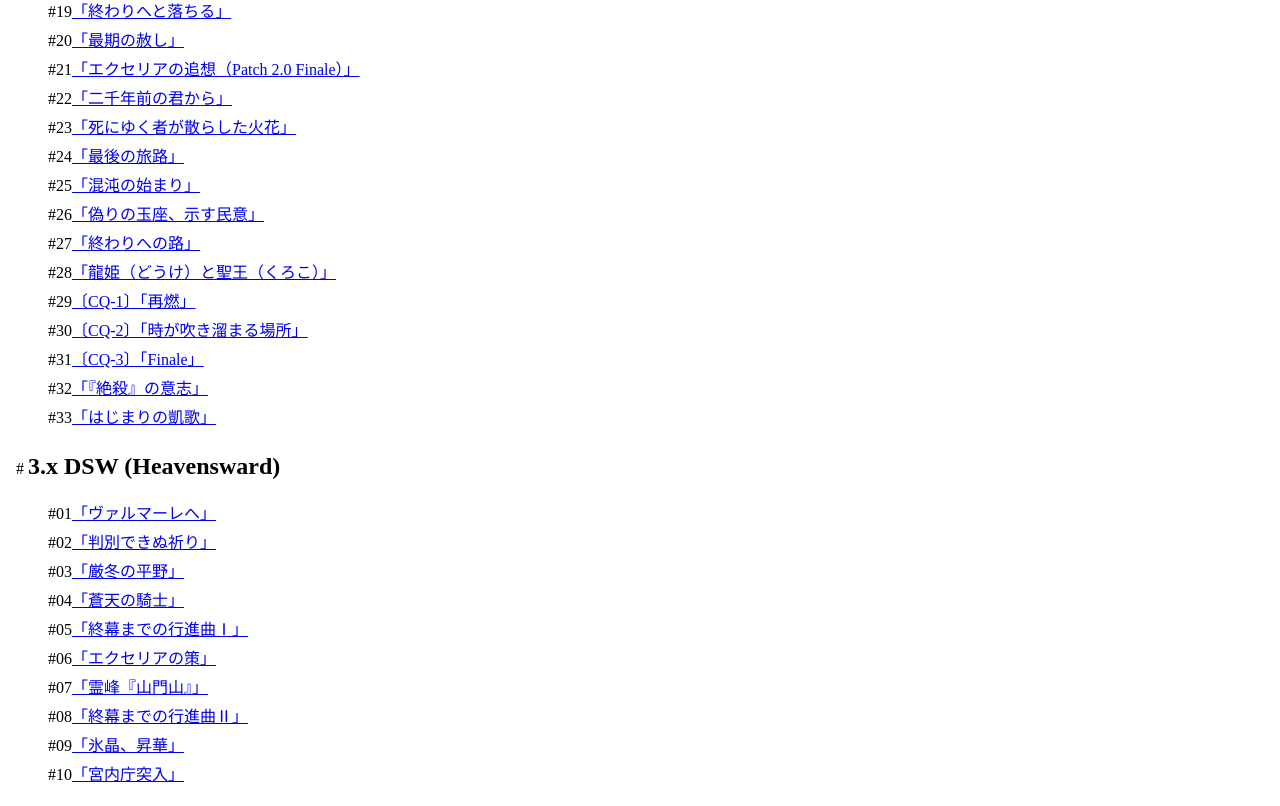
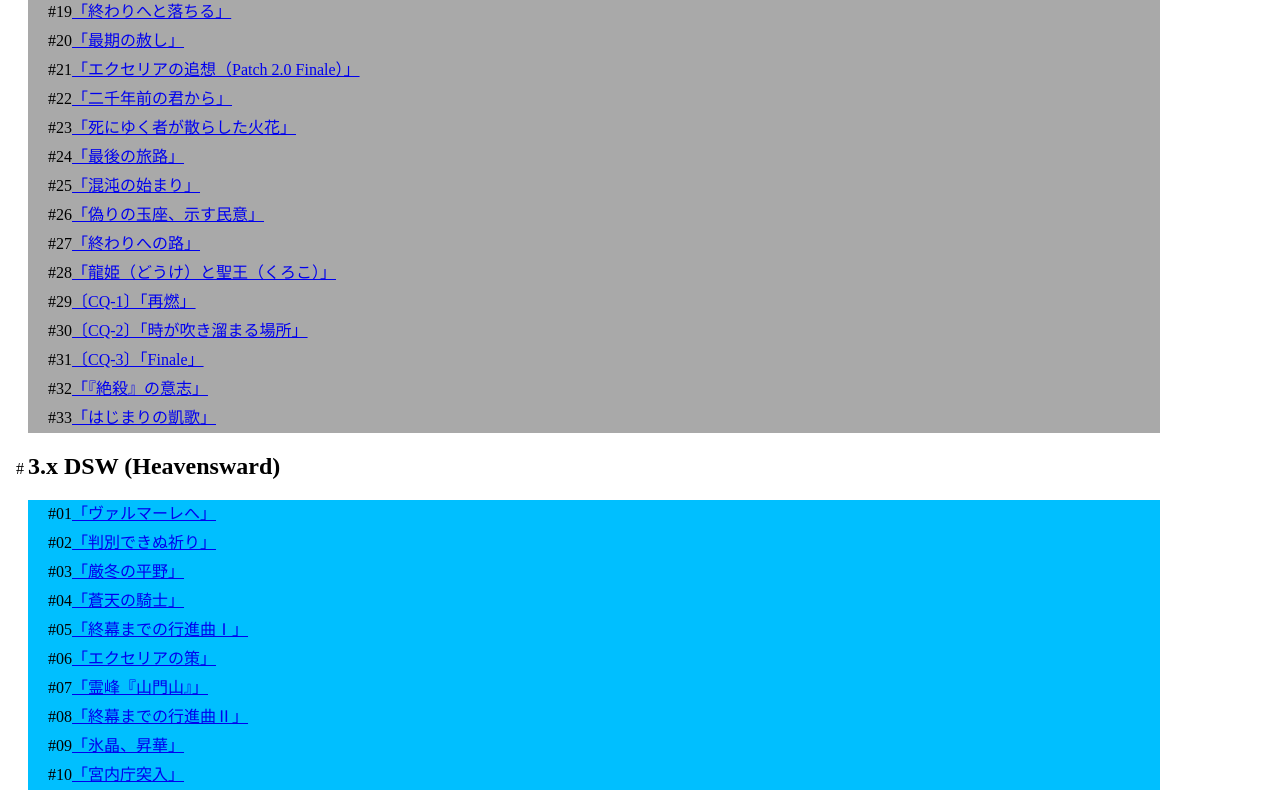
Before and after one commit to Ho9tocraft/scenario-dist, a plain HTML site: page index.html in a window 1280 px wide. Shown: the part 651-1457 px from the top of the page. Drawn offline with Linux system fonts and the light colour scheme.

Commit message:
CSS調整

```diff
--- a/css/style.css
+++ b/css/style.css
@@ -24,3 +24,11 @@ ol.episode_list > li {
     margin-bottom: 5px;
     width: 600px;
 }
+
+.arr {
+    background-color: darkgrey;
+}
+
+.heavensward {
+    background-color: deepskyblue;
+}
--- a/index.html
+++ b/index.html
@@ -11,7 +11,7 @@
     <ul class="expansion_patch">
         <li>
             <h2>2.x ARR</h2>
-            <ol class="episode_list">
+            <ol class="episode_list arr">
                 <li>#01<a href="./2.x ARR/第1話「　に還る冒険者」.pdf">「『　』に還る冒険者」</a></li>
                 <li>#02<a href="./2.x ARR/第2話「『例外』を認めない世界」.pdf">「『例外』を認めない世界」</a></li>
                 <li>#03<a href="./2.x ARR/第3話「その先を思い描くもの」.pdf">「その先を思い描くもの」</a></li>
@@ -49,7 +49,7 @@
         </li>
         <li>
             <h2>3.x DSW (Heavensward)</h2>
-            <ol class="episode_list">
+            <ol class="episode_list heavensward">
                 <li>#01<a href="./3.x DSW/第1話「ヴァルマーレへ」.pdf">「ヴァルマーレへ」</a></li>
                 <li>#02<a href="./3.x DSW/第2話「判別できぬ祈り」.pdf">「判別できぬ祈り」</a></li>
                 <li>#03<a href="./3.x DSW/第3話「厳冬の平野」.pdf">「厳冬の平野」</a></li>
```
